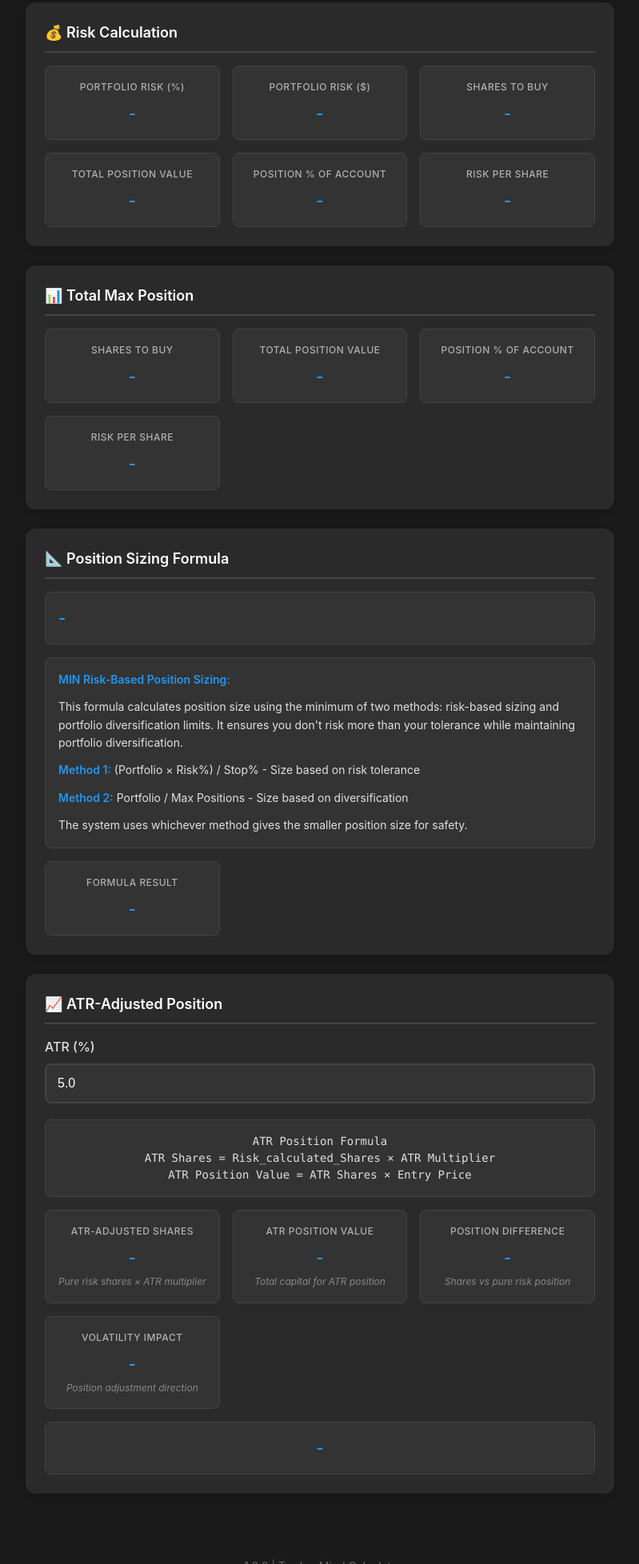
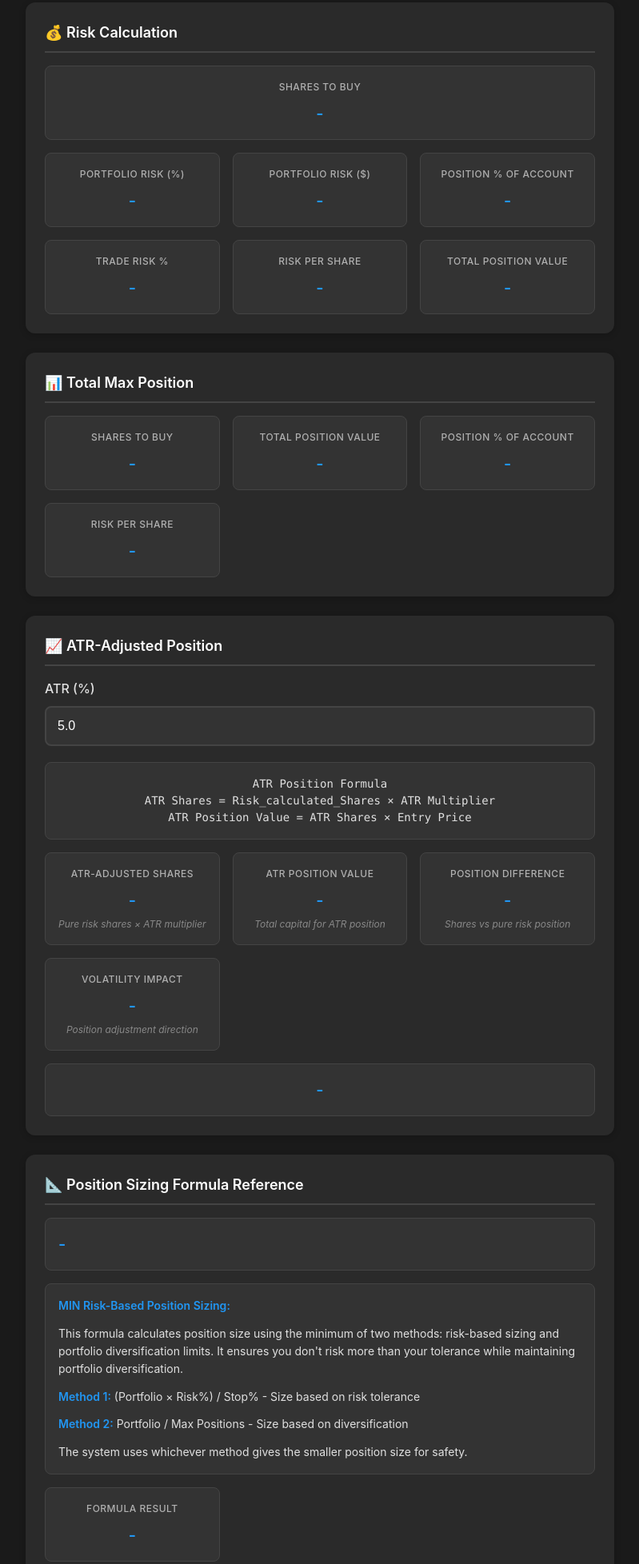
Before and after one commit to greenghost107/TradersMind-calculator, a plain HTML site: page index.html in a window 1280 px wide. Shown: the part 740-2696 px from the top of the page at 80% size, without its empty margins (240-1039 px from the left). Drawn offline with Linux system fonts and the light colour scheme.

Commit message:
adjusted box sizes and positioning

```diff
--- a/css/styles.css
+++ b/css/styles.css
@@ -463,6 +463,11 @@ select {
     padding-right: 2.5rem;
 }
 
+/* Shares to Buy Card - Wider Width */
+.shares-to-buy-card {
+    grid-column: span 2;
+}
+
 /* Results Section */
 .results-section {
     margin-bottom: 2rem;
@@ -663,6 +668,10 @@ footer {
         gap: 0.75rem;
     }
 
+    .shares-to-buy-card {
+        grid-column: span 1;
+    }
+
     .result-card {
         padding: 0.75rem;
     }
@@ -687,6 +696,10 @@ footer {
 
     .result-group {
         grid-template-columns: repeat(3, 1fr);
+    }
+
+    .shares-to-buy-card {
+        grid-column: span 3;
     }
 
     header h1 {
--- a/index.html
+++ b/index.html
@@ -75,6 +75,11 @@
             <div class="result-section">
                 <h3>💰 Risk Calculation</h3>
                 <div class="result-group">
+                    <div class="result-card shares-to-buy-card">
+                        <h4>Shares to Buy</h4>
+                        <div id="risk-shares-to-buy" class="result-value">-</div>
+                        <div id="risk-constraint-label" class="result-subtitle" style="display: none;">Limited by max positions</div>
+                    </div>
                     <div class="result-card">
                         <h4>Portfolio Risk (%)</h4>
                         <div id="portfolio-risk-percent" class="result-value">-</div>
@@ -84,21 +89,20 @@
                         <div id="portfolio-risk-amount" class="result-value">-</div>
                     </div>
                     <div class="result-card">
-                        <h4>Shares to Buy</h4>
-                        <div id="risk-shares-to-buy" class="result-value">-</div>
-                        <div id="risk-constraint-label" class="result-subtitle" style="display: none;">Limited by max positions</div>
+                        <h4>Position % of Account</h4>
+                        <div id="risk-position-percentage" class="result-value">-</div>
+                    </div>
+                    <div class="result-card">
+                        <h4>Trade Risk %</h4>
+                        <div id="trade-risk-percent" class="result-value">-</div>
+                    </div>
+                    <div class="result-card">
+                        <h4>Risk per Share</h4>
+                        <div id="risk-risk-per-share" class="result-value">-</div>
                     </div>
                     <div class="result-card">
                         <h4>Total Position Value</h4>
                         <div id="risk-total-position-value" class="result-value">-</div>
-                    </div>
-                    <div class="result-card">
-                        <h4>Position % of Account</h4>
-                        <div id="risk-position-percentage" class="result-value">-</div>
-                    </div>
-                    <div class="result-card">
-                        <h4>Risk per Share</h4>
-                        <div id="risk-risk-per-share" class="result-value">-</div>
                     </div>
                 </div>
             </div>
@@ -122,27 +126,6 @@
                     <div class="result-card">
                         <h4>Risk per Share</h4>
                         <div id="risk-per-share" class="result-value">-</div>
-                    </div>
-                </div>
-            </div>
-
-            <!-- Position Sizing Formula -->
-            <div class="result-section">
-                <h3>📐 Position Sizing Formula</h3>
-                <div class="formula-display">
-                    <div id="position-sizing-formula" class="formula-text">Position Size = MIN[(Portfolio × Risk%) / Stop%, Portfolio / Max Positions]</div>
-                </div>
-                <div class="formula-explanation">
-                    <p><strong>MIN Risk-Based Position Sizing:</strong></p>
-                    <p>This formula calculates position size using the minimum of two methods: risk-based sizing and portfolio diversification limits. It ensures you don't risk more than your tolerance while maintaining portfolio diversification.</p>
-                    <p><strong>Method 1:</strong> (Portfolio × Risk%) / Stop% - Size based on risk tolerance</p>
-                    <p><strong>Method 2:</strong> Portfolio / Max Positions - Size based on diversification</p>
-                    <p>The system uses whichever method gives the smaller position size for safety.</p>
-                </div>
-                <div class="result-group">
-                    <div class="result-card">
-                        <h4>Formula Result</h4>
-                        <div id="formula-result" class="result-value">-</div>
                     </div>
                 </div>
             </div>
@@ -185,6 +168,27 @@
                 </div>
                 <div class="validation-display">
                     <div id="position-validation" class="validation-text">-</div>
+                </div>
+            </div>
+
+            <!-- Position Sizing Formula Reference -->
+            <div class="result-section">
+                <h3>📐 Position Sizing Formula Reference</h3>
+                <div class="formula-display">
+                    <div id="position-sizing-formula" class="formula-text">Position Size = MIN[(Portfolio × Risk%) / Stop%, Portfolio / Max Positions]</div>
+                </div>
+                <div class="formula-explanation">
+                    <p><strong>MIN Risk-Based Position Sizing:</strong></p>
+                    <p>This formula calculates position size using the minimum of two methods: risk-based sizing and portfolio diversification limits. It ensures you don't risk more than your tolerance while maintaining portfolio diversification.</p>
+                    <p><strong>Method 1:</strong> (Portfolio × Risk%) / Stop% - Size based on risk tolerance</p>
+                    <p><strong>Method 2:</strong> Portfolio / Max Positions - Size based on diversification</p>
+                    <p>The system uses whichever method gives the smaller position size for safety.</p>
+                </div>
+                <div class="result-group">
+                    <div class="result-card">
+                        <h4>Formula Result</h4>
+                        <div id="formula-result" class="result-value">-</div>
+                    </div>
                 </div>
             </div>
         </div>
--- a/js/app.js
+++ b/js/app.js
@@ -32,6 +32,7 @@ class TradersMindApp {
             riskPerShare: document.getElementById('risk-per-share'),
             portfolioRiskPercent: document.getElementById('portfolio-risk-percent'),
             portfolioRiskAmount: document.getElementById('portfolio-risk-amount'),
+            tradeRiskPercent: document.getElementById('trade-risk-percent'),
             riskSharesToBuy: document.getElementById('risk-shares-to-buy'),
             riskConstraintLabel: document.getElementById('risk-constraint-label'),
             riskTotalPositionValue: document.getElementById('risk-total-position-value'),
@@ -158,6 +159,7 @@ class TradersMindApp {
         // Risk Calculation section (risk-based calculation with MIN logic) - Now at top
         this.elements.portfolioRiskPercent.textContent = result.formatted.portfolioRiskPercent;
         this.elements.portfolioRiskAmount.textContent = result.formatted.portfolioRiskAmount;
+        this.elements.tradeRiskPercent.textContent = result.formatted.tradeRiskPercent;
         this.elements.riskSharesToBuy.textContent = result.formatted.riskShares;
         this.elements.riskTotalPositionValue.textContent = result.formatted.riskTotalPositionValue;
         this.elements.riskPositionPercentage.textContent = result.formatted.riskPositionPercentage;
@@ -222,6 +224,7 @@ class TradersMindApp {
             this.elements.riskPerShare,
             this.elements.portfolioRiskPercent,
             this.elements.portfolioRiskAmount,
+            this.elements.tradeRiskPercent,
             this.elements.riskSharesToBuy,
             this.elements.riskTotalPositionValue,
             this.elements.riskPositionPercentage,
--- a/js/calculator.js
+++ b/js/calculator.js
@@ -294,6 +294,7 @@ class PositionCalculator {
             maxPositionValue,
             maxPositionPercentage,
             stopRiskPercent,
+            tradeRiskPercent: stopRiskPercent, // Alias for clarity in UI
             targetPrice,
             expectedGainPercent,
             portfolioRisk,
@@ -321,6 +322,7 @@ class PositionCalculator {
                 maxPositionValue: this.formatCurrency(maxPositionValue),
                 maxPositionPercentage: `${maxPositionPercentage.toFixed(2)}%`,
                 stopRiskPercent: `${stopRiskPercent.toFixed(2)}%`,
+                tradeRiskPercent: `${stopRiskPercent.toFixed(2)}%`,
                 targetPrice: this.formatCurrency(targetPrice),
                 expectedGainPercent: `${expectedGainPercent.toFixed(2)}%`,
                 portfolioRiskPercent: `${portfolioRisk.riskPercent}%`,
```
Also changed, not shown: README.md.
